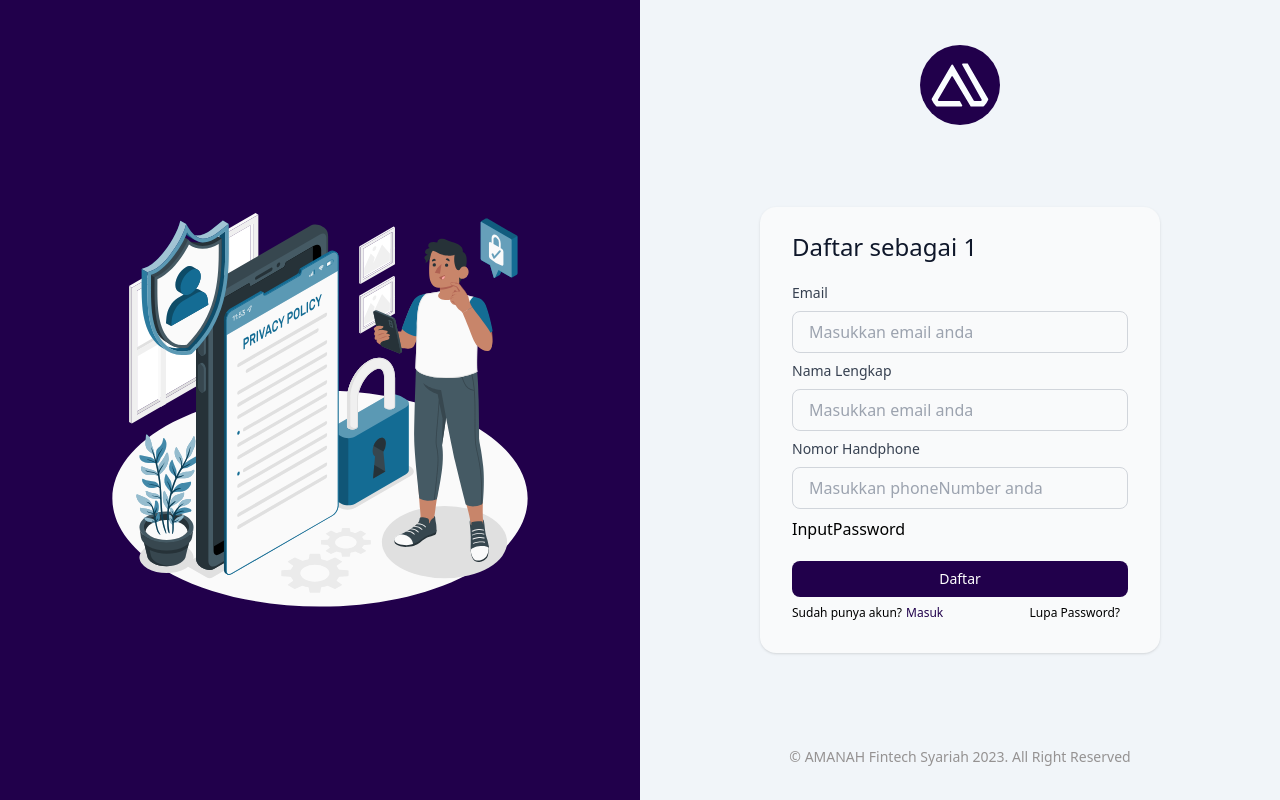
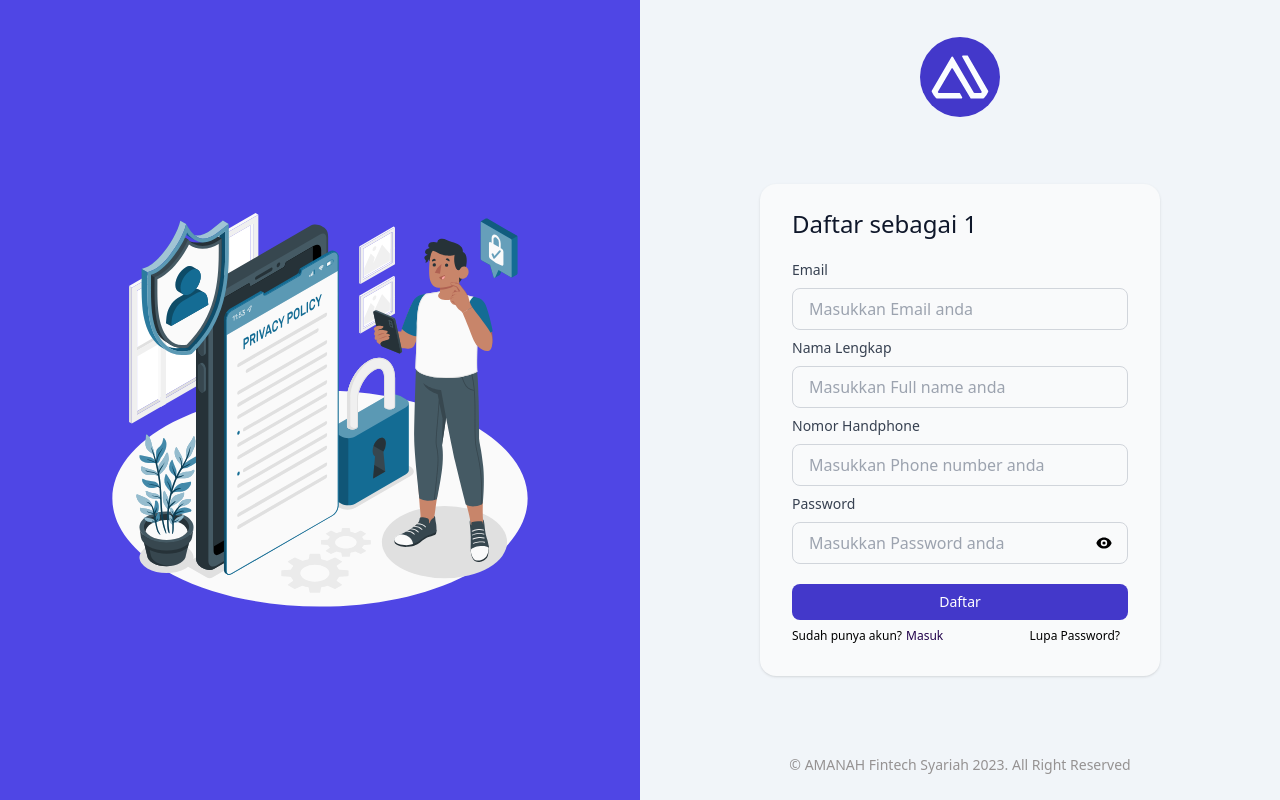
Before and after one commit to wiridho/amanah-webiste, a React (Create React App) app: page /register/1 in a window 1280 px wide. Built offline with nearby package versions, Linux system fonts and the light colour scheme; no server answers.

Commit message:
Fix Authentication Page

```diff
--- a/src/components/atom/input/Input.js
+++ b/src/components/atom/input/Input.js
@@ -12,7 +12,6 @@
   return (
     <>
       <div className="mb-2">
-        <div className="relative">
         <input
           placeholder={placeholder ? placeholder : `Masukkan ${name} anda`}
           name={name}
@@ -20,7 +19,6 @@
           type={type}
           className={`${className} w-full border border-gray-300 px-4 py-2 rounded-lg bg-gray-50 focus:ring-1 outline-none focus:ring-indigo-500 focus:border-indigo-500 `}
         />
-        </div>
         {errors?.type === "required" && (
           <span className="text-xs text-red-500 block">
             {name} is required.
--- a/src/components/molekul/input-password/InputPassword.js
+++ b/src/components/molekul/input-password/InputPassword.js
@@ -1,7 +1,42 @@
-import React from "react";
+import React, { useState } from "react";
+import { Input, Label } from "../../atom";
+import { HiEye, HiEyeOff } from "react-icons/hi";
 
-const InputPassword = () => {
-  return <div>InputPassword</div>;
+const InputPassword = ({
+  children,
+  register,
+  errors,
+  className,
+  name,
+  type,
+  message,
+}) => {
+  const [showPassword, setShowPassword] = useState(false);
+
+  const togglePasswordVisibility = () => {
+    setShowPassword(!showPassword);
+  };
+  return (
+    <div className="">
+      <Label>{children}</Label>
+      <div className="relative">
+        <Input
+          errors={errors}
+          type={showPassword ? "text" : type}
+          className={className}
+          name={name}
+          register={register}
+        />
+        <div className="absolute inset-y-0 flex items-center right-0  pr-4 ">
+          {type === "password" && (
+            <button type="button" onClick={togglePasswordVisibility}>
+              {showPassword ? <HiEyeOff /> : <HiEye />}
+            </button>
+          )}
+        </div>
+      </div>
+    </div>
+  );
 };
 
 export default InputPassword;
--- a/src/pages/authentication/Login.js
+++ b/src/pages/authentication/Login.js
@@ -54,7 +54,7 @@
           {/* Logo  */}
           <div className="max-w-[400px] w-full mx-auto pt-6 flex justify-center items-center">
             <img
-              className="w-20 h-20 bg-indigo-500 p-2 rounded-full flex justify-center items-end"
+              className="w-20 h-20 bg-indigo-700 p-2 rounded-full flex justify-center items-end"
               src={LogoAmana}
               alt="Rounded avatar"
             />
@@ -90,6 +90,8 @@
                   Email
                 </InputLabel>
                 <InputPassword
+                  name={"Password"}
+                  type={"password"}
                   label={"Password"}
                   register={{
                     ...register("password", {
@@ -97,7 +99,9 @@
                     }),
                   }}
                   errors={errors.password}
-                />
+                >
+                  Password
+                </InputPassword>
               </div>
               <Button
                 type="submit"
--- a/src/pages/authentication/Register.js
+++ b/src/pages/authentication/Register.js
@@ -42,7 +42,7 @@
     <>
       <div className="h-screen grid grid-cols-1 sm:grid-cols-2 font-inter">
         {/* Background */}
-        <div className="bg-primary justify-center items-center hidden  md:flex">
+        <div className="bg-indigo-600 justify-center items-center hidden  md:flex">
           <div className="flex sm:w-2/3  items-center  justify-center">
             <img src={BackgroundAuth} className="" alt="" />
           </div>
@@ -53,7 +53,7 @@
         <div className=" flex flex-col  justify-around bg-slate-100 ">
           <div className="max-w-[400px] w-full mx-auto sm:pb-4 pt-3 flex justify-center items-center">
             <img
-              className="w-20 h-20 bg-primary p-2 rounded-full"
+              className="w-20 h-20 bg-indigo-700 p-2 rounded-full"
               src={LogoAmana}
               alt="Rounded avatar"
             />
@@ -79,7 +79,7 @@
               <div>
                 <InputLabel
                   type={"text"}
-                  name={"email"}
+                  name={"Email"}
                   register={{
                     ...register("email", {
                       required: true,
@@ -94,9 +94,9 @@
               <div>
                 <InputLabel
                   type={"text"}
-                  name={"email"}
+                  name={"Full name"}
                   register={{
-                    ...register("name", {
+                    ...register("fullName", {
                       required: true,
                     }),
                   }}
@@ -108,7 +108,7 @@
               <div>
                 <InputLabel
                   type={"number"}
-                  name={"phoneNumber"}
+                  name={"Phone number"}
                   register={{
                     ...register("phoneNumber", {
                       required: true,
@@ -121,32 +121,27 @@
               </div>
               <div>
                 <InputPassword
+                  name={"Password"}
+                  type={"password"}
                   label={"Password"}
                   register={{
                     ...register("password", {
                       required: true,
+                      pattern:
+                        /^(?=.*[a-z])(?=.*[A-Z])(?=.*[@$!%*?&])[A-Za-z\d@$!%*?&]{8,}$/,
                     }),
                   }}
                   errors={errors.password}
-                />
+                >
+                  Password
+                </InputPassword>
               </div>
-              {/* <div>
-                <label>Confirm Password</label>
-                <input
-                  type="password"
-                  {...register("confirmPassword", {
-                    required: "Confirm Password is required",
-                    validate: (value) =>
-                      value === password || "Passwords must match",
-                  })}
-                />
-              </div> */}
             </div>
 
             <div className="pt-2">
               <Button
                 type="submit"
-                className="w-full bg-primary hover:bg-[#146C94] text-white text-sm  py-2 px-4 rounded-lg"
+                className="w-full bg-indigo-700 hover:bg-indigo-600 text-white text-sm  py-2 px-4 rounded-lg"
               >
                 Daftar
               </Button>
```
Lines whose indentation alone changed are shown as unchanged.
